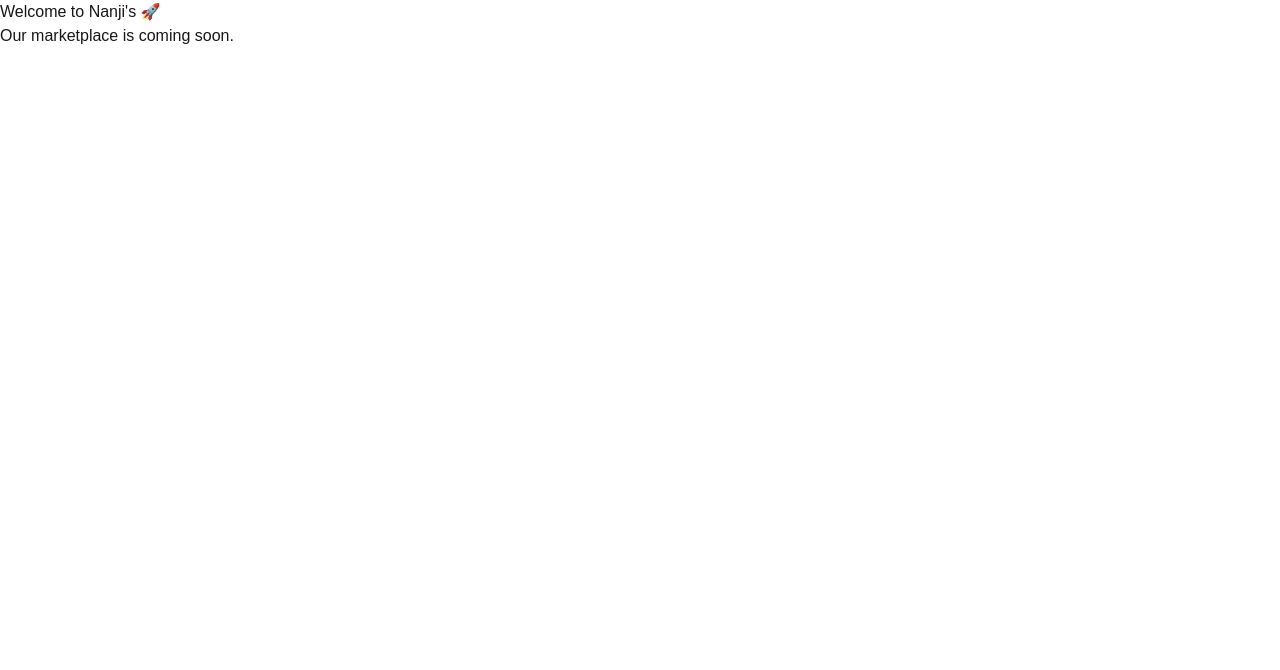
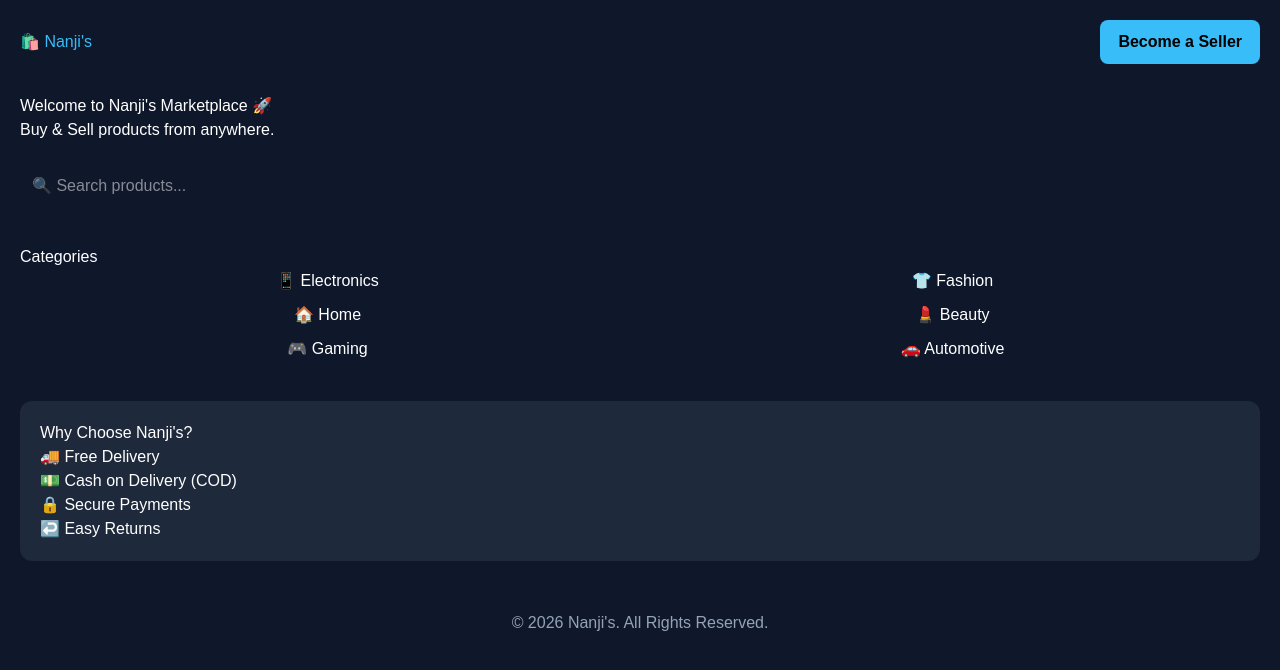
Before and after one commit to lootodealspakistan-tech/nanjis-store, a Next.js app: page / in a window 1280 px wide. Shown: the top 670 px of the page. Built offline with nearby package versions, Linux system fonts and the light colour scheme.

Commit message:
Added categories and COD

```diff
--- a/app/page.tsx
+++ b/app/page.tsx
@@ -1,8 +1,93 @@
 export default function Home() {
   return (
-    <main>
-      <h1>Welcome to Nanji's 🚀</h1>
-      <p>Our marketplace is coming soon.</p>
+    <main
+      style={{
+        minHeight: "100vh",
+        background: "#0f172a",
+        color: "white",
+        fontFamily: "Arial, sans-serif",
+        padding: "20px",
+      }}
+    >
+      <header
+        style={{
+          display: "flex",
+          justifyContent: "space-between",
+          alignItems: "center",
+          marginBottom: "30px",
+        }}
+      >
+        <h1 style={{ color: "#38bdf8" }}>🛍️ Nanji's</h1>
+        <button
+          style={{
+            background: "#38bdf8",
+            color: "#000",
+            padding: "10px 18px",
+            border: "none",
+            borderRadius: "8px",
+            fontWeight: "bold",
+          }}
+        >
+          Become a Seller
+        </button>
+      </header>
+
+      <h2>Welcome to Nanji's Marketplace 🚀</h2>
+      <p>Buy & Sell products from anywhere.</p>
+
+      <input
+        type="text"
+        placeholder="🔍 Search products..."
+        style={{
+          width: "100%",
+          padding: "12px",
+          marginTop: "20px",
+          borderRadius: "8px",
+          border: "none",
+        }}
+      />
+
+      <h3 style={{ marginTop: "35px" }}>Categories</h3>
+
+      <div
+        style={{
+          display: "grid",
+          gridTemplateColumns: "repeat(2,1fr)",
+          gap: "10px",
+        }}
+      >
+        <button>📱 Electronics</button>
+        <button>👕 Fashion</button>
+        <button>🏠 Home</button>
+        <button>💄 Beauty</button>
+        <button>🎮 Gaming</button>
+        <button>🚗 Automotive</button>
+      </div>
+
+      <div
+        style={{
+          marginTop: "40px",
+          padding: "20px",
+          background: "#1e293b",
+          borderRadius: "12px",
+        }}
+      >
+        <h3>Why Choose Nanji's?</h3>
+        <p>🚚 Free Delivery</p>
+        <p>💵 Cash on Delivery (COD)</p>
+        <p>🔒 Secure Payments</p>
+        <p>↩️ Easy Returns</p>
+      </div>
+
+      <footer
+        style={{
+          marginTop: "50px",
+          textAlign: "center",
+          color: "#94a3b8",
+        }}
+      >
+        © 2026 Nanji's. All Rights Reserved.
+      </footer>
     </main>
   );
 }
```
